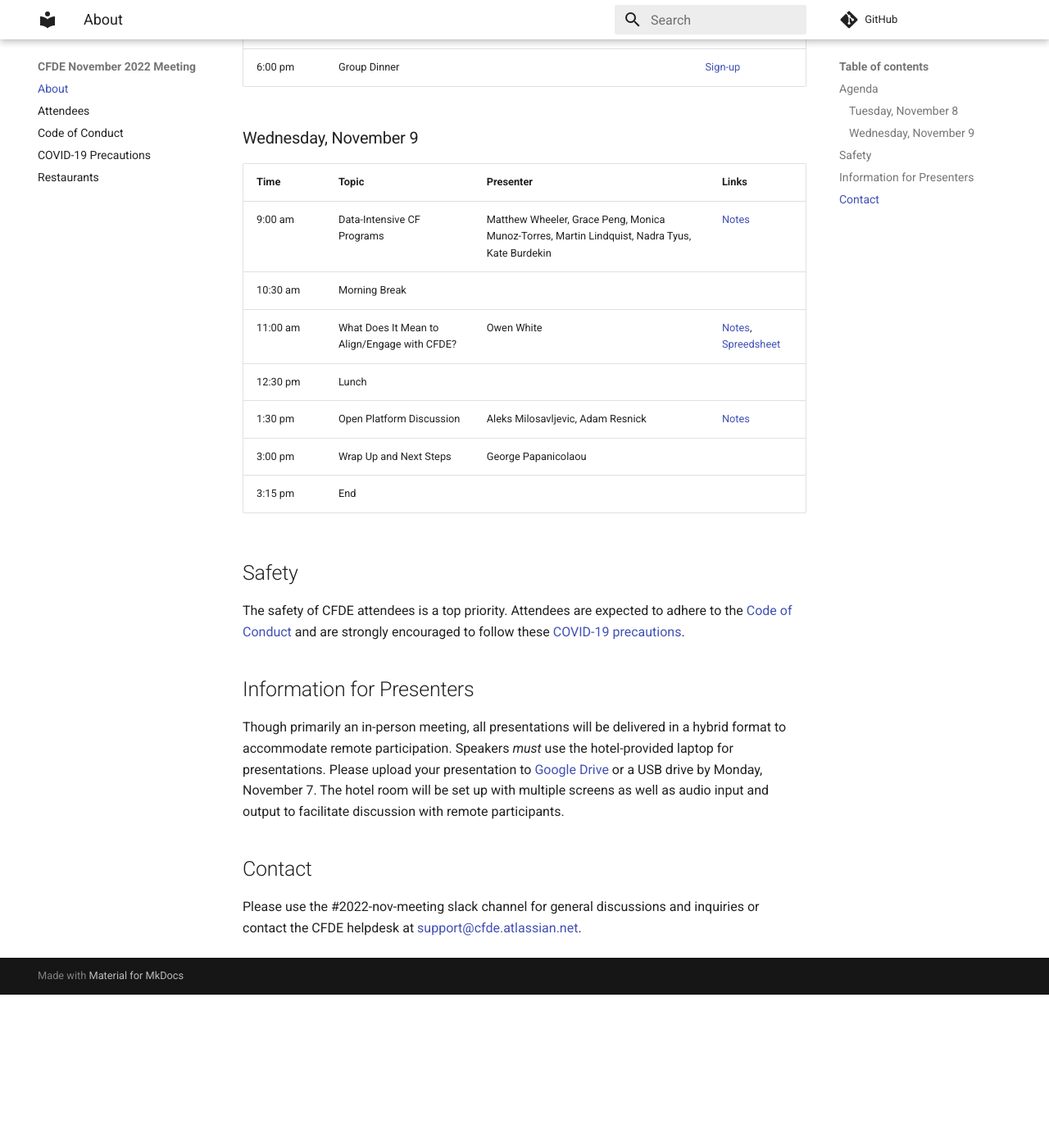
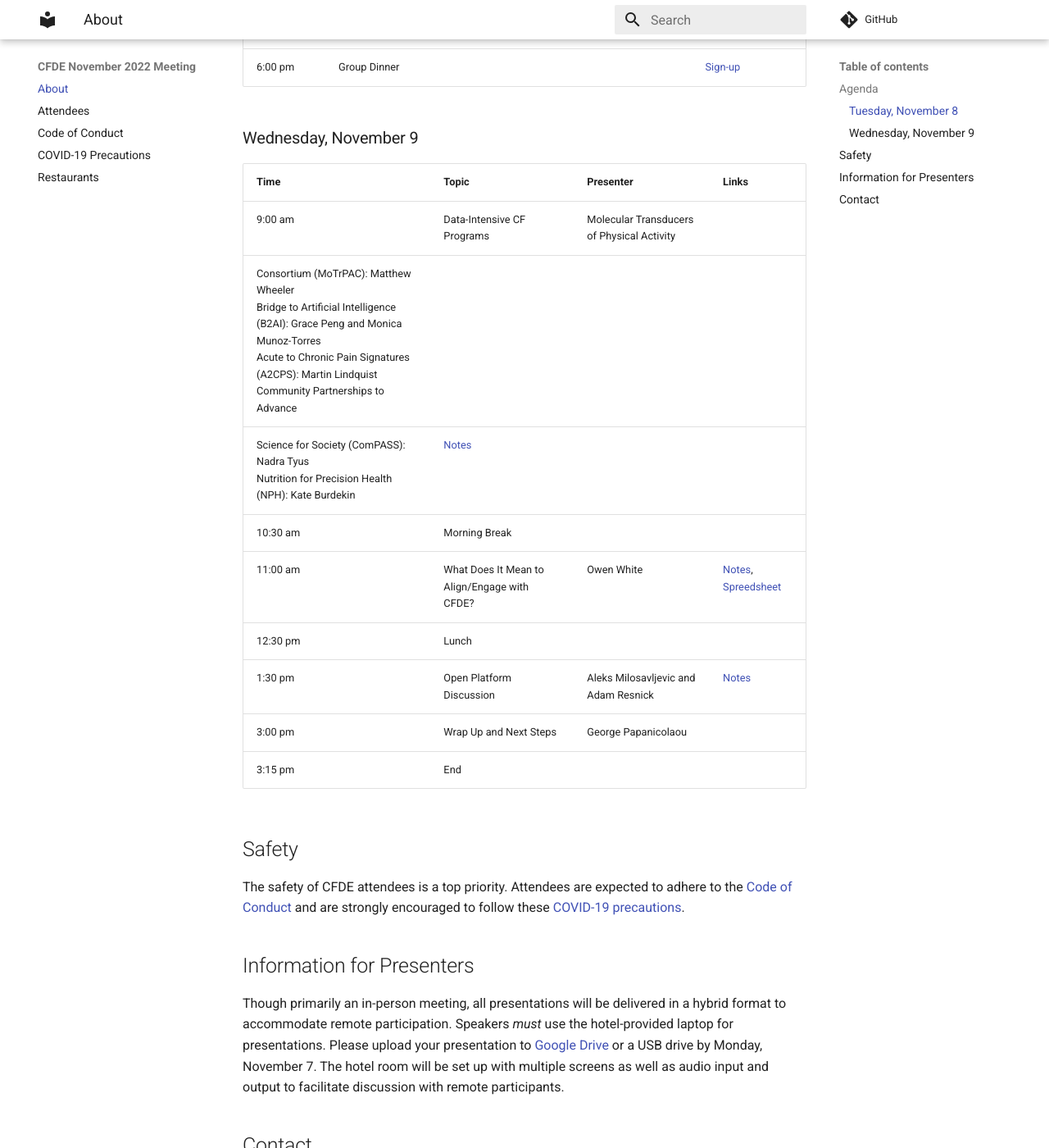
Before and after one commit to nih-cfde/2022-nov-meeting, an MkDocs documentation site: the page built from docs/index.md, in a window 1280 px wide and 1400 px high, scrolled down 1165 px. Shown: the whole window at 82% size. Built offline with MkDocs 1.6.1 and Material for MkDocs 9.7.7, drawn with Linux system fonts in a browser that asks for light colours; comment, search, counter and statistics services are not loaded; before the commit the page ends 2378 px from its top, so only the background shows below that.

Commit message:
Update index.md

```diff
--- a/docs/index.md
+++ b/docs/index.md
@@ -31,11 +31,13 @@ _All times are shown in Eastern Time._
 
 | Time | Topic | Presenter | Links |
 | --- | --- | --- | --- |
-| 9:00 am | Data-Intensive CF Programs | Matthew Wheeler, Grace Peng, Monica Munoz-Torres, Martin Lindquist, Nadra Tyus, Kate Burdekin | [Notes](https://docs.google.com/document/d/1WxNf17fXR_Lz9EdC7AkEH9QhkKmX-mR9nuY1aOekUnU/edit?usp=share_link)
+| 9:00 am | Data-Intensive CF Programs | Molecular Transducers of Physical Activity
+Consortium (MoTrPAC): Matthew Wheeler <br> Bridge to Artificial Intelligence (B2AI):  Grace Peng and  Monica Munoz-Torres <br> Acute to Chronic Pain Signatures (A2CPS): Martin Lindquist <br> Community Partnerships to Advance
+Science for Society (ComPASS): Nadra Tyus <br> Nutrition for Precision Health (NPH): Kate Burdekin | [Notes](https://docs.google.com/document/d/1WxNf17fXR_Lz9EdC7AkEH9QhkKmX-mR9nuY1aOekUnU/edit?usp=share_link)
 | 10:30 am | Morning Break | | |
 | 11:00 am | What Does It Mean to Align/Engage with CFDE? | Owen White | [Notes](https://docs.google.com/document/d/15kA45_KljzfDYDS46sm4AMHZUx202uGqq7H4ANUy9u4/edit?usp=share_link), [Spreedsheet](https://docs.google.com/spreadsheets/d/1adOTa_2wpL45O93aOgww8mnhyxBUOMI8rGdAAJBDSOg/edit?usp=sharing) |
 | 12:30 pm | Lunch | | |
-| 1:30 pm | Open Platform Discussion | Aleks Milosavljevic,  Adam Resnick | [Notes](https://docs.google.com/document/d/1E_W8VWn_sxedwimAwFyffDu6qO1kgr0sYaKP2vFfDDw/edit?usp=sharing) |
+| 1:30 pm | Open Platform Discussion | Aleks Milosavljevic and Adam Resnick | [Notes](https://docs.google.com/document/d/1E_W8VWn_sxedwimAwFyffDu6qO1kgr0sYaKP2vFfDDw/edit?usp=sharing) |
 | 3:00 pm | Wrap Up and Next Steps | George Papanicolaou | |
 | 3:15 pm | End | | |
 
```
